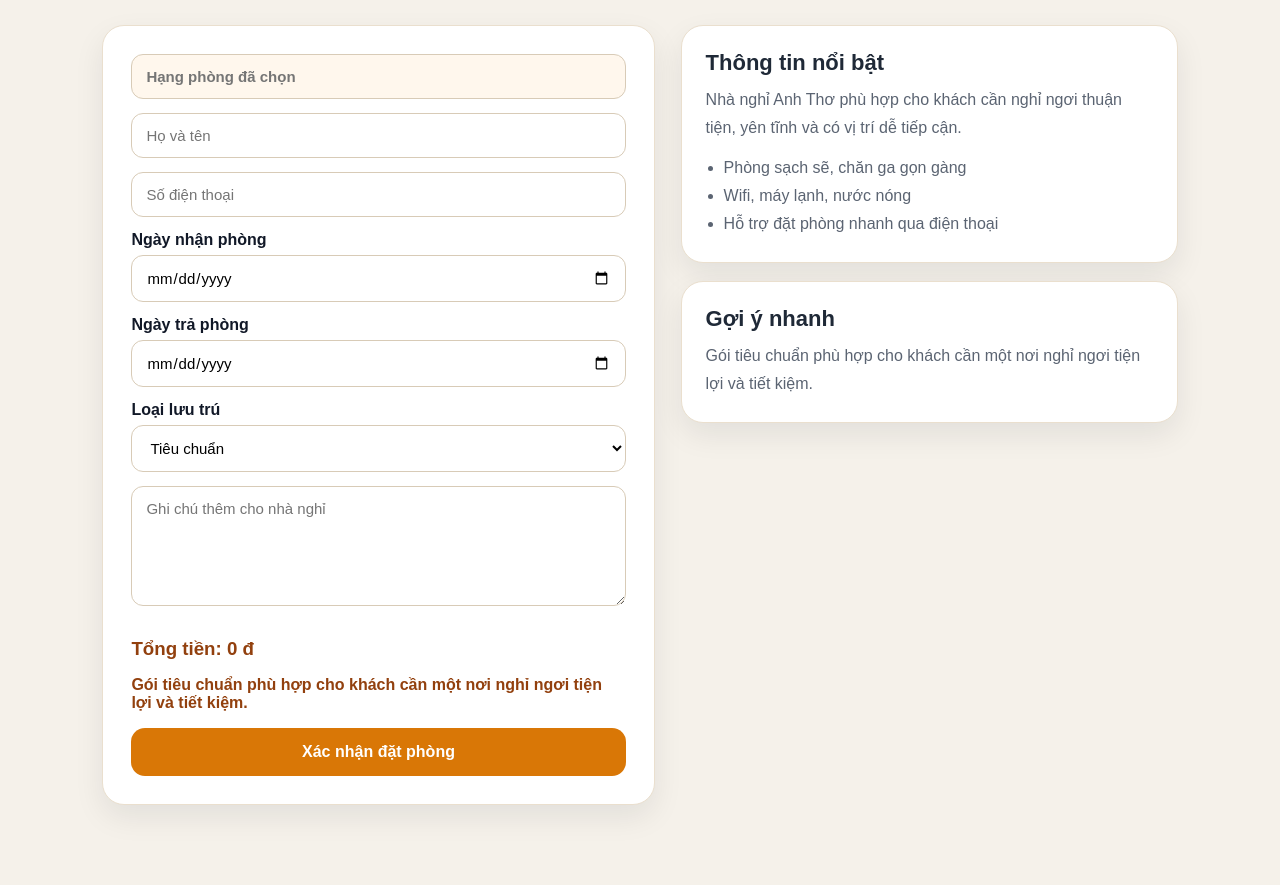
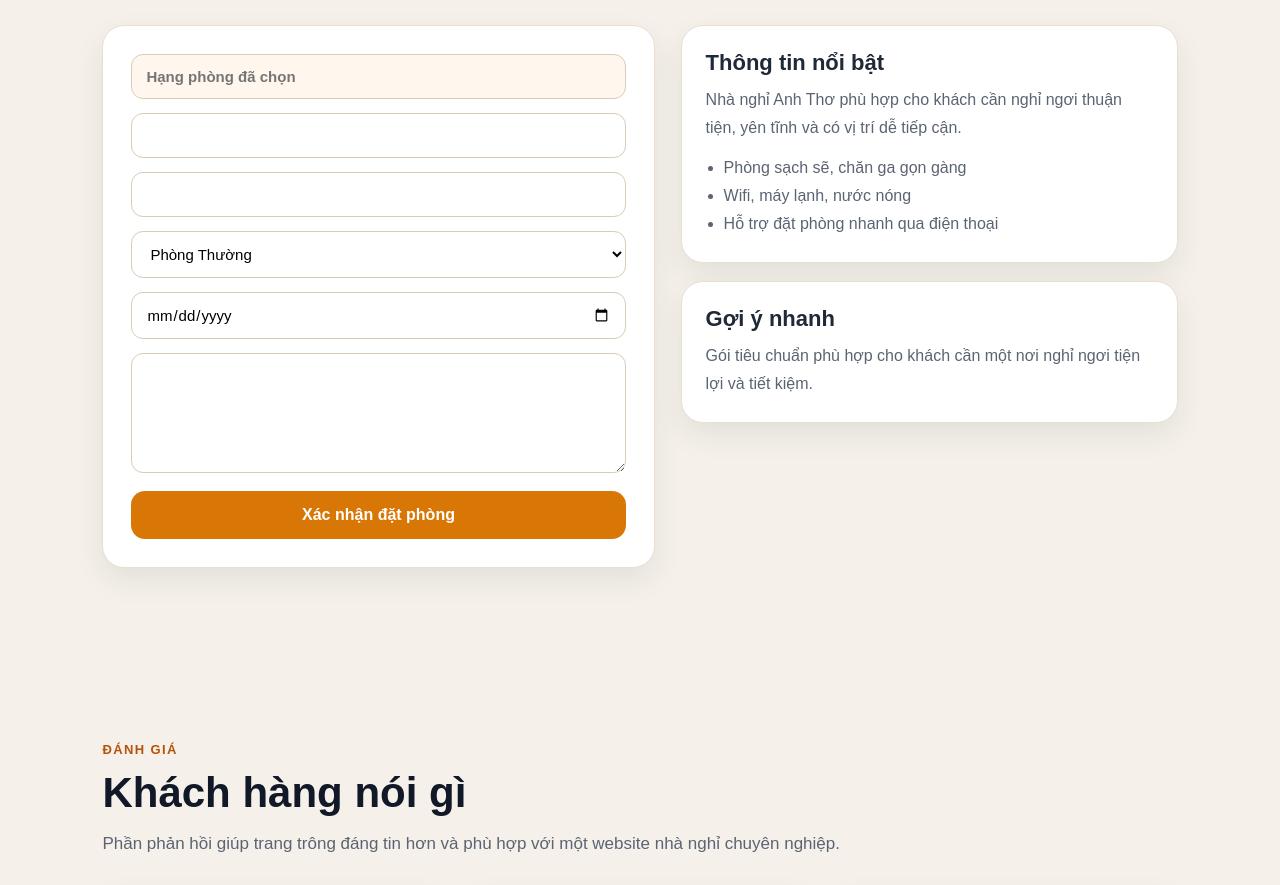
Before and after one commit to hoangthinh2912/nhanghianhtho1, a plain HTML site: page index.html in a window 1280 px wide. Shown: the part 4191-5076 px from the top of the page. Drawn offline with Linux system fonts and the light colour scheme.

Commit message:
Update index.html

```diff
--- a/index.html
+++ b/index.html
@@ -687,27 +687,16 @@ footer{
 	<div class="booking-layout">
 		<div class="booking-box">
 			<input type="text" id="selectedRoom" readonly placeholder="Hạng phòng đã chọn">
-			<input type="text" id="fullname" placeholder="Họ và tên">
-			<input type="tel" id="phone" placeholder="Số điện thoại">
+			<input id="customer_name" type="text">
+<input id="phone" type="text">
+<select id="room_type">
+  <option>Phòng Thường</option>
+  <option>Phòng Cao Cấp</option>
+</select>
+<input id="checkin_date" type="date">
+<textarea id="note"></textarea>
 
-			<label>Ngày nhận phòng</label>
-			<input type="date" id="checkinDate" onchange="calculatePrice()">
-
-			<label>Ngày trả phòng</label>
-			<input type="date" id="checkoutDate" onchange="calculatePrice()">
-
-			<label>Loại lưu trú</label>
-			<select id="stayType" onchange="updateStayNote()">
-				<option value="standard">Tiêu chuẩn</option>
-				<option value="family">Gia đình</option>
-				<option value="vip">Cao cấp</option>
-			</select>
-
-			<textarea id="note" placeholder="Ghi chú thêm cho nhà nghỉ"></textarea>
-
-			<h3 id="totalPrice">Tổng tiền: 0 đ</h3>
-			<div id="bookingNote">Gói tiêu chuẩn phù hợp cho khách lưu trú ngắn ngày.</div>
-			<button onclick="submitBooking()">Xác nhận đặt phòng</button>
+<button onclick="datPhong()">Xác nhận đặt phòng</button>
 		</div>
 
 		<div class="side-stack">
```
